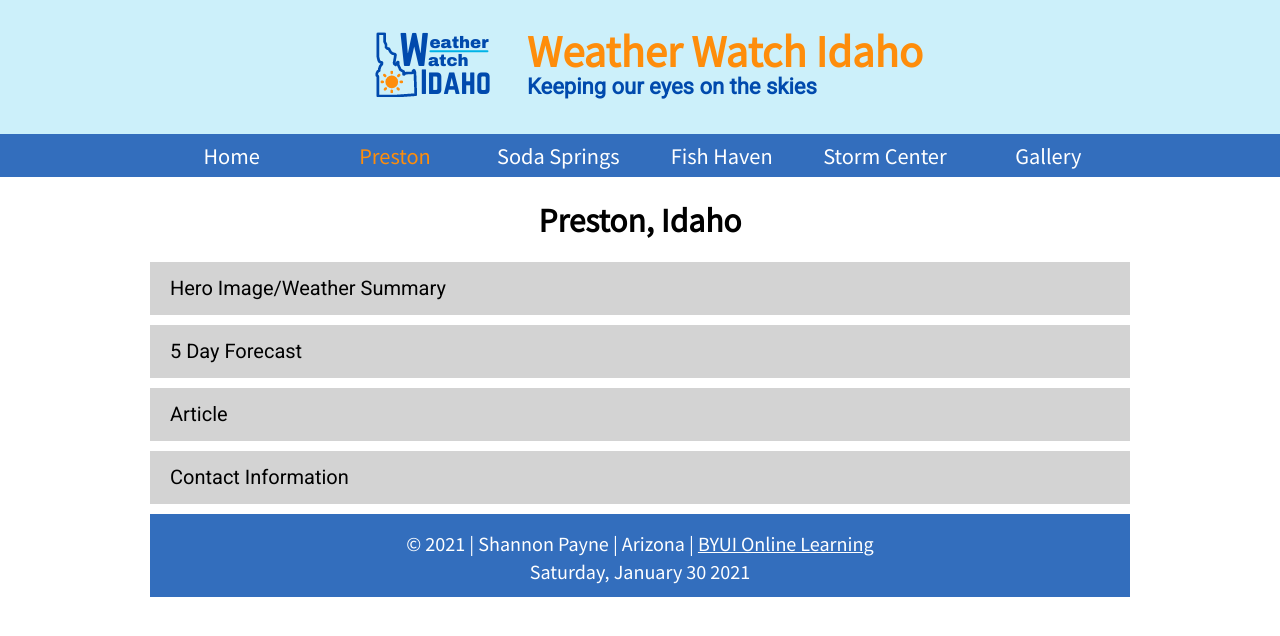
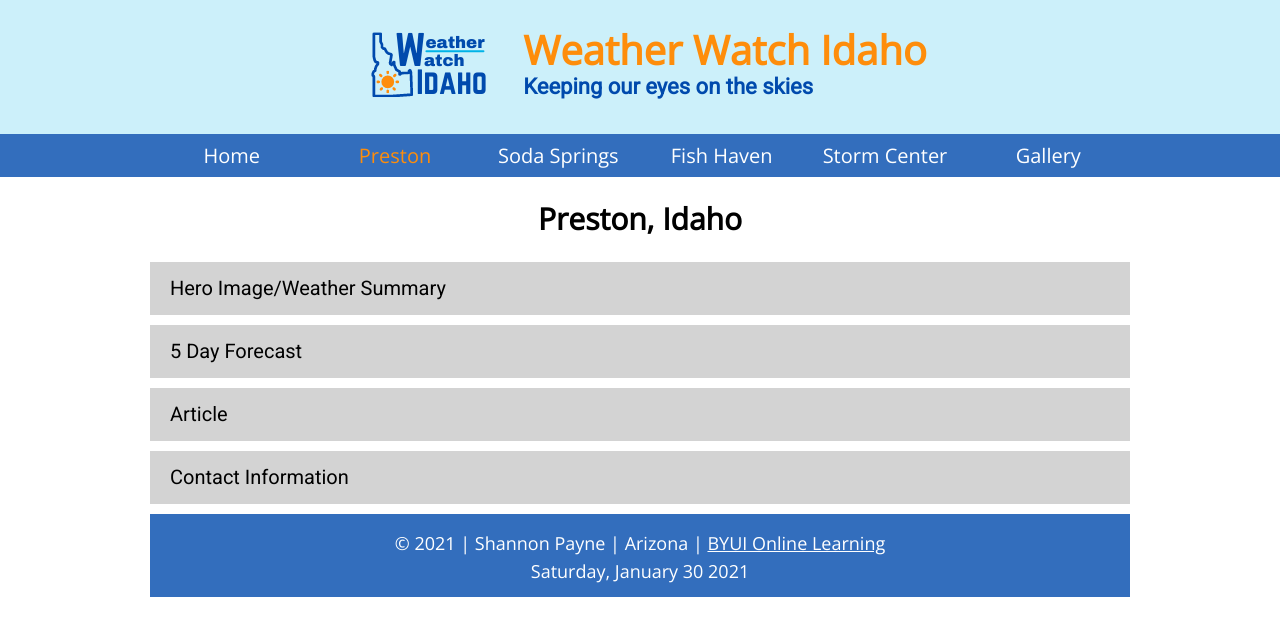
Before and after one commit to ShannonPayne7/shannonpayne7.github.io, a plain HTML site: page lesson4/preston-4.html in a window 1280 px wide. Drawn offline with nearby package versions, Linux system fonts and the light colour scheme.

Commit message:
font style change

```diff
--- a/lesson4/css/small.css
+++ b/lesson4/css/small.css
@@ -2,10 +2,12 @@
 contrast orange: #FE8D0B rgb(254, 141, 11)
 orange lighter shade: #fea034
 cobalt blue: #004AAD rgb(0, 74, 173)
-dark blue: #003A79*/
+dark blue: #003A79
+font-family: 'Open Sans', sans-serif;
+font-family: 'Roboto', sans-serif;*/
 
 .title h1 {
-  font-family: "Noto Sans JP", Arial, sans-serif;
+  font-family: "Open Sans", Arial, sans-serif;
   color: #fe8d0b;
   font-size: 30px;
 }
@@ -34,7 +36,7 @@ nav,
 footer {
   background-color: rgba(0, 74, 173, 0.8);
   text-align: center;
-  font-family: "Noto Sans JP", Arial, sans-serif;
+  font-family: "Open Sans", Arial, sans-serif;
 }
 nav button {
   background-color: transparent;
@@ -82,7 +84,7 @@ main div {
 }
 main h2 {
   text-align: center;
-  font-family: "Noto Sans JP", Arial, sans-serif;
+  font-family: "Open Sans", Arial, sans-serif;
   font-size: 25px;
 }
 .date-info {
--- a/lesson4/preston-4.html
+++ b/lesson4/preston-4.html
@@ -3,7 +3,7 @@
   <head>
     <meta charset="utf-8" />
     <meta name="viewport" content="width=device-width, initial-scale=1" />
-    <title>Preston Home Page for Weather Watch Idaho</title>
+    <title>Weather Watch Idaho Preston Home Page</title>
     <meta
       name="description"
       content="Preston Home Page for Weather Watch Idaho detailing local weather and events"
@@ -12,10 +12,7 @@
     <link rel="stylesheet" href="css/small.css" />
     <link rel="stylesheet" href="css/medium.css" />
     <link rel="stylesheet" href="css/large.css" />
-    <link
-      href="https://fonts.googleapis.com/css2?family=Noto+Sans+JP&family=Roboto&display=swap"
-      rel="stylesheet"
-    />
+    <link href="https://fonts.googleapis.com/css2?family=Open+Sans&family=Roboto&display=swap" rel="stylesheet">
   </head>
 
   <body>
```
